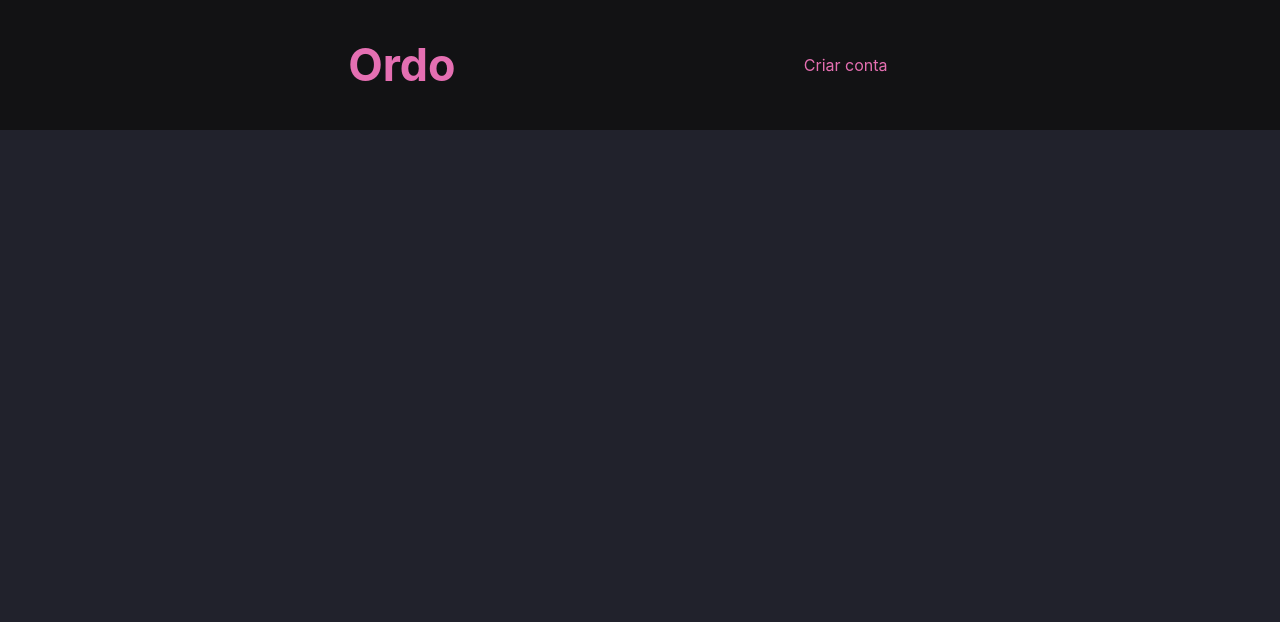
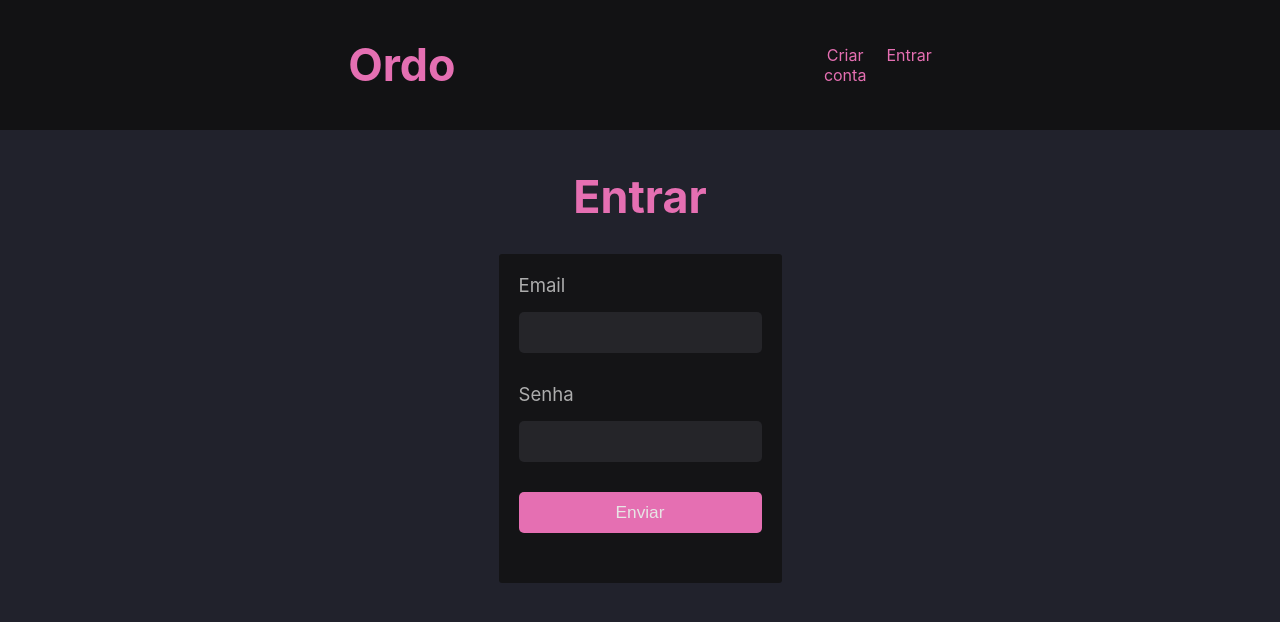
Before and after one commit to BrunoVieira003/Ordo, a React (Create React App) app in the folder client/: page /login in a window 1280 px wide. Before the commit this address had no page. Shown: the top 622 px of the page. Built offline with nearby package versions, Linux system fonts and the light colour scheme.

Commit message:
Adiciona página de login
A validação é feita no backend, porém a autenticação ainda não é salva

```diff
--- a/client/src/App.js
+++ b/client/src/App.js
@@ -4,21 +4,18 @@ import { BrowserRouter as Router, Routes, Route} from 'react-router-dom'
 import Header from './components/Header';
 import LandingPage from './components/LandingPage';
 import RegisterForm from './components/RegisterForm';
+import LoginForm from './components/LoginForm';
 
 function App() {
+
   return (
       <Router>
-
         <Header/>
-
         <Routes>
-
           <Route exact path='/' element={<LandingPage/>}/>
           <Route exact path='/register' element={<RegisterForm/>}/>
-
+          <Route exact path='/login' element={<LoginForm/>}/>
         </Routes>
-
-
       </Router>
   );
 }
--- a/client/src/components/Header.jsx
+++ b/client/src/components/Header.jsx
@@ -7,6 +7,7 @@ function Header(props){
             <h1><Link to='/'>Ordo</Link></h1>
             <nav>
                 <Link to='/register'>Criar conta</Link>
+                <Link to='/login'>Entrar</Link>
             </nav>
         </div>
     )
--- /dev/null
+++ b/client/src/components/LoginForm.jsx
@@ -0,0 +1,75 @@
+import { useNavigate } from 'react-router-dom'
+import styles from './LoginForm.module.css'
+import Input from './form/Input'
+import Submit from './form/Submit'
+import { useForm } from 'react-hook-form'
+
+function LoginForm(props){
+    const { register, handleSubmit, formState: {errors} } = useForm()
+    const navigate = useNavigate()
+
+    async function userExists(value){
+        const res = await fetch(`/checkemail/${value}`)
+        const data = await res.json()
+        return data?.status === 'taken' || 'Email não encontrado'
+    }
+
+    async function onSubmit(data){
+
+        await fetch('/login', {
+            method: 'POST',
+            body: JSON.stringify(data),
+            headers: {
+                'Content-Type': 'application/json',
+                'Accept': 'application/json'
+            }
+        })
+        .then(resp => {
+            if(resp.ok){
+                return resp.json()
+            }
+            return Promise.reject(resp)
+
+        })
+        .then((res) => navigate('/'))
+        .catch((err) => console.log(err))
+    }
+
+    return (
+        <div className={styles.LoginForm}>
+            <h1>Entrar</h1>
+            <form onSubmit={(e) => {
+                e.preventDefault()
+                handleSubmit(onSubmit)()
+                } }>
+
+                <Input
+                label="Email"
+                type="email"
+                name='email'
+                register={register}
+                validation={{
+                    required: 'Digite um email válido',
+                    validate: userExists
+                }}
+                errors={errors}
+                />
+
+                <Input
+                label="Senha"
+                type="password"
+                name='password'
+                register={register}
+                validation={{
+                    required: 'Insira uma senha'
+                }}
+                errors={errors}
+                />
+                <Submit/>
+            </form>
+
+        </div>
+    )
+}
+
+export default LoginForm
--- /dev/null
+++ b/client/src/components/LoginForm.module.css
@@ -0,0 +1,9 @@
+.LoginForm form{
+    display: flex;
+    flex-direction: column;
+    background-color: var(--form-bg-color);
+    width: fit-content;
+    padding: 20px;
+    border-radius: 3px;
+    margin: 0 auto;
+}
```
Also changed, not shown: 1 other file (tests, documents, lock files or other folders). Lines whose indentation alone changed are shown as unchanged.
